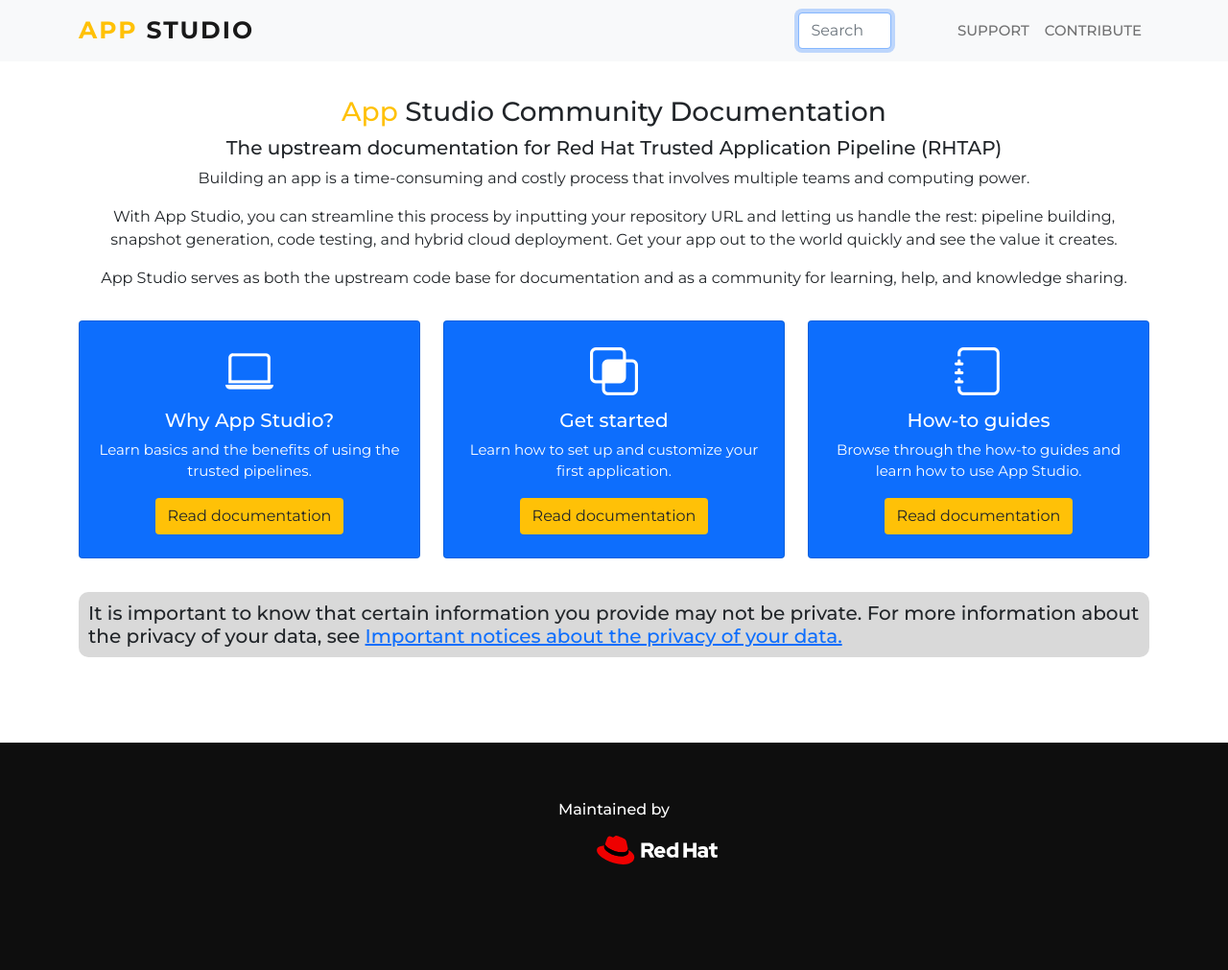
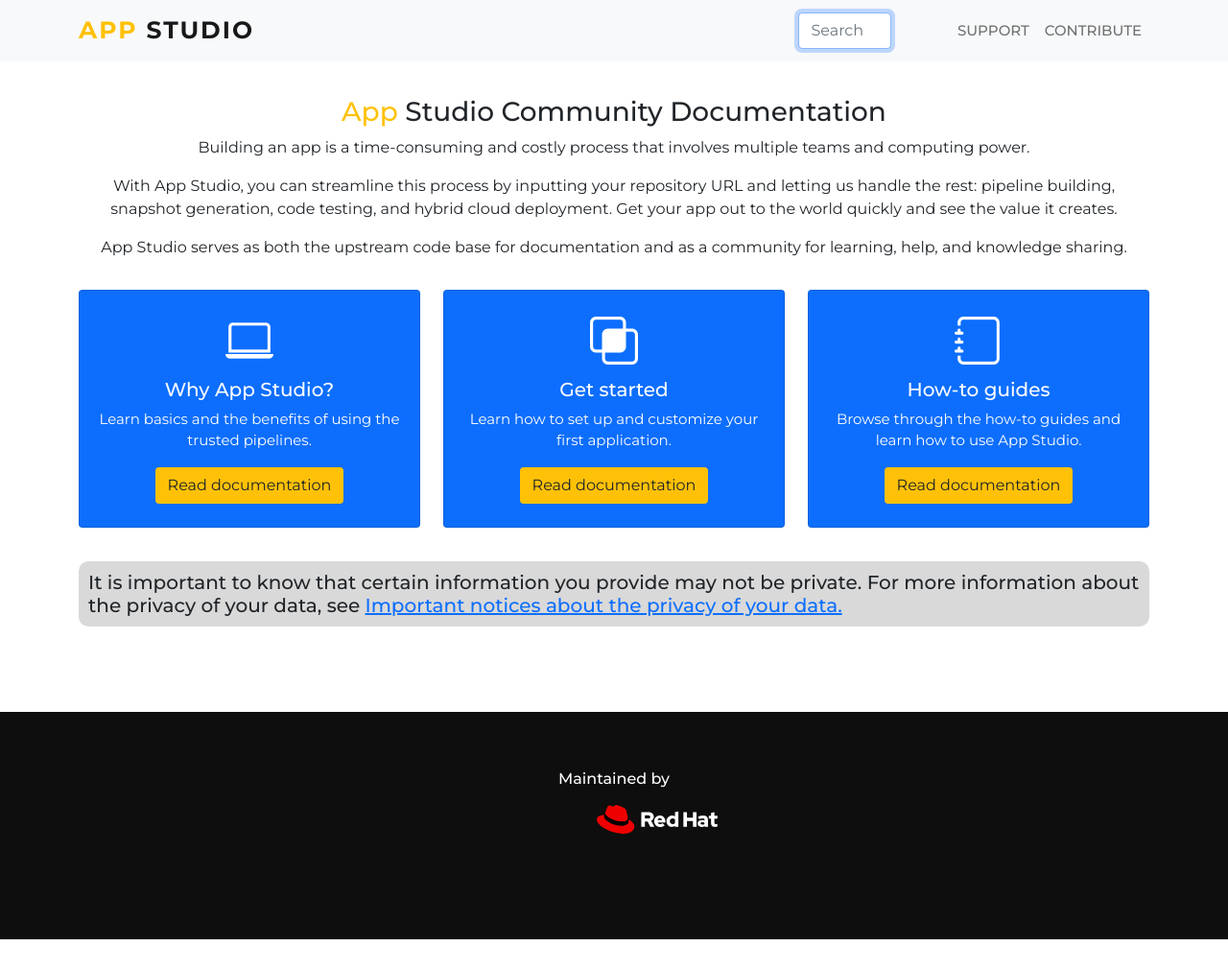
Before and after one commit to redhat-appstudio/appstudio.docs.ui.io, a Jekyll site: the page built from index.html, in a window 1280 px wide and 1011 px high. Shown: the whole window at 96% size. Built offline with Jekyll 4.4.1, drawn with Linux system fonts in a browser that asks for light colours; nearby versions of some CDN libraries.

Commit message:
Update community.html

```diff
--- a/_includes/community.html
+++ b/_includes/community.html
@@ -1,6 +1,5 @@
 <div class="section-header text-center pb-3">
     <h3><span class="text-warning">App</span> Studio Community Documentation</a></h3>
-<h5> The upstream documentation for Red Hat Trusted Application Pipeline (RHTAP) </h3>
     <p>Building an app is a time-consuming and costly process that involves multiple teams and computing power.
     <p>With App Studio, you can streamline this process by inputting your repository URL and letting
         us handle the rest: pipeline building, snapshot generation, code testing, and hybrid cloud deployment. Get your app
```
